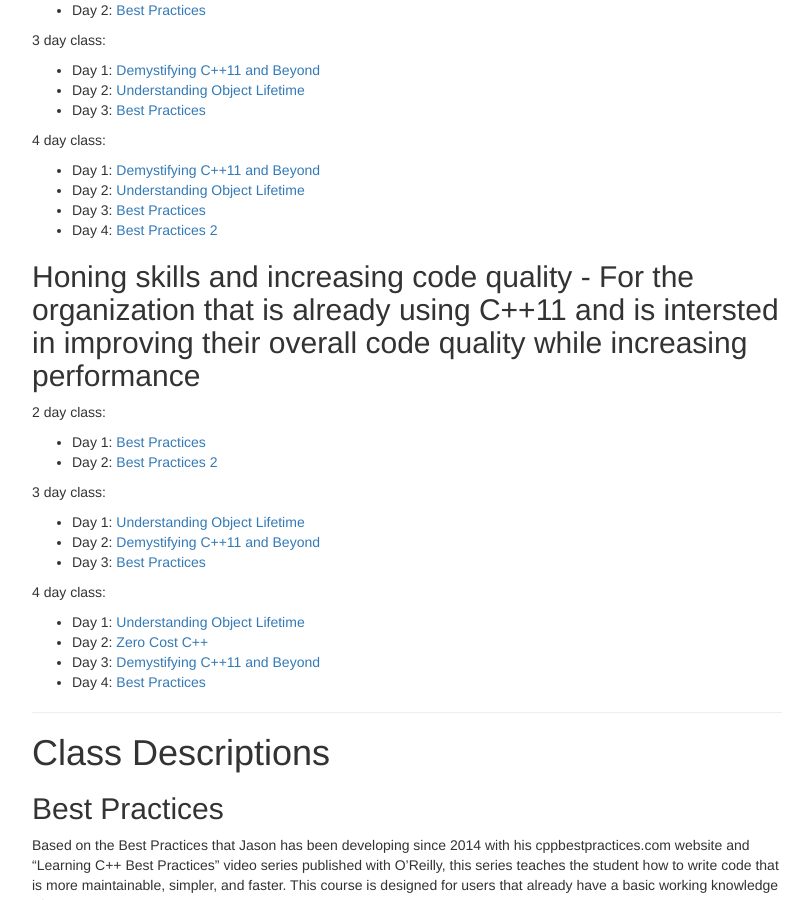
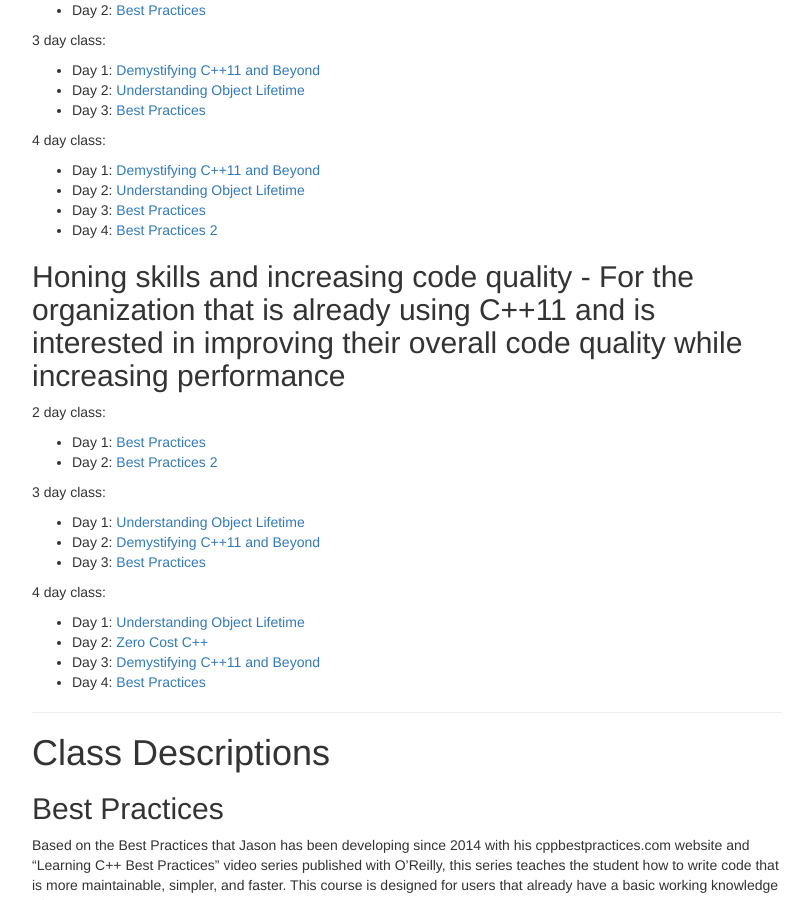
Before and after one commit to lefticus/emptycrate, a Jekyll site: the page built from training.html, in a window 1280 px wide and 900 px high, scrolled down 1746 px. Shown: the whole window, without its empty margins (38-847 px from the left). Built offline with Jekyll 4.4.1, drawn with Linux system fonts in a browser that asks for light colours; comment, search, counter and statistics services are not loaded.

Commit message:
Spelling corrections

```diff
--- a/_includes/training.md
+++ b/_includes/training.md
@@ -74,7 +74,7 @@ Below are a few suggested curriculae for various types of organizations.
  * Day 4: [Best Practices 2](#best-practices-2)
 
 
-## Honing skills and increasing code quality - For the organization that is already using C++11 and is intersted in improving their overall code quality while increasing performance
+## Honing skills and increasing code quality - For the organization that is already using C++11 and is interested in improving their overall code quality while increasing performance
 
 2 day class:
 
```
Also changed, not shown: other parts of _includes/training.md (+1 -1 lines).
